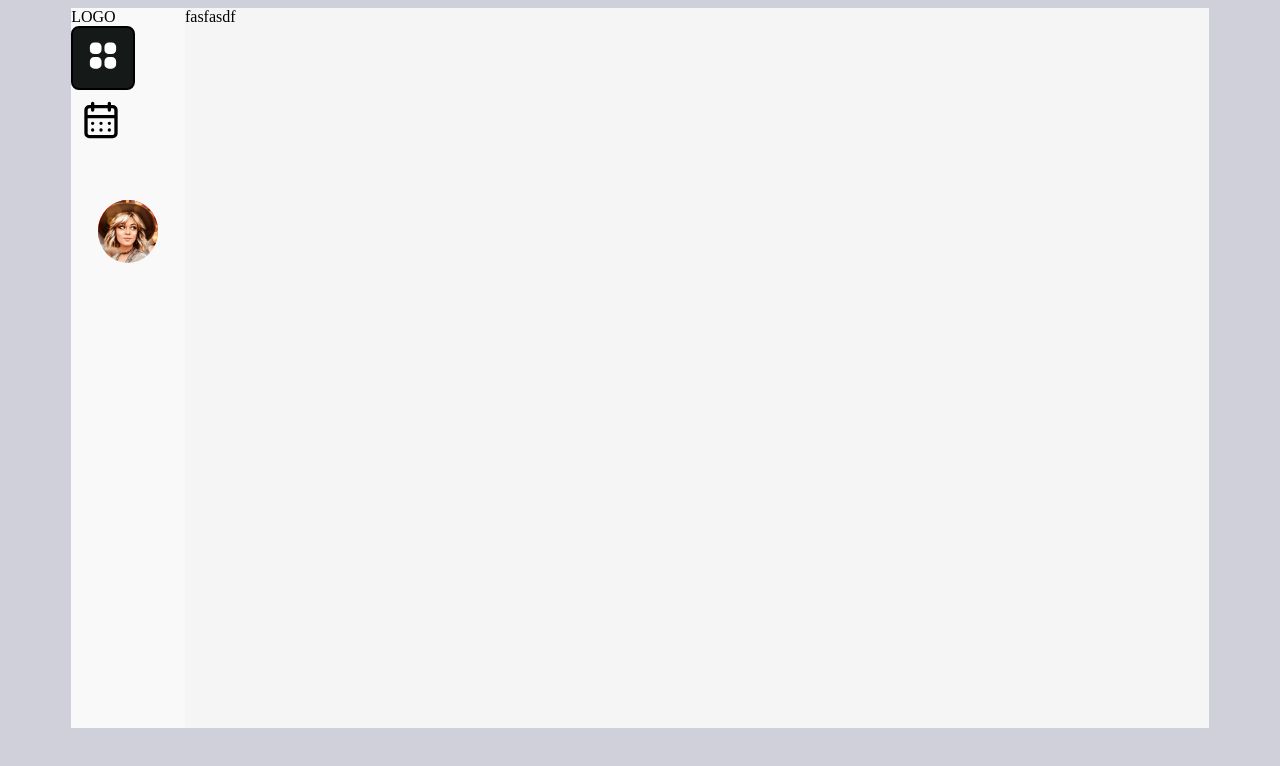
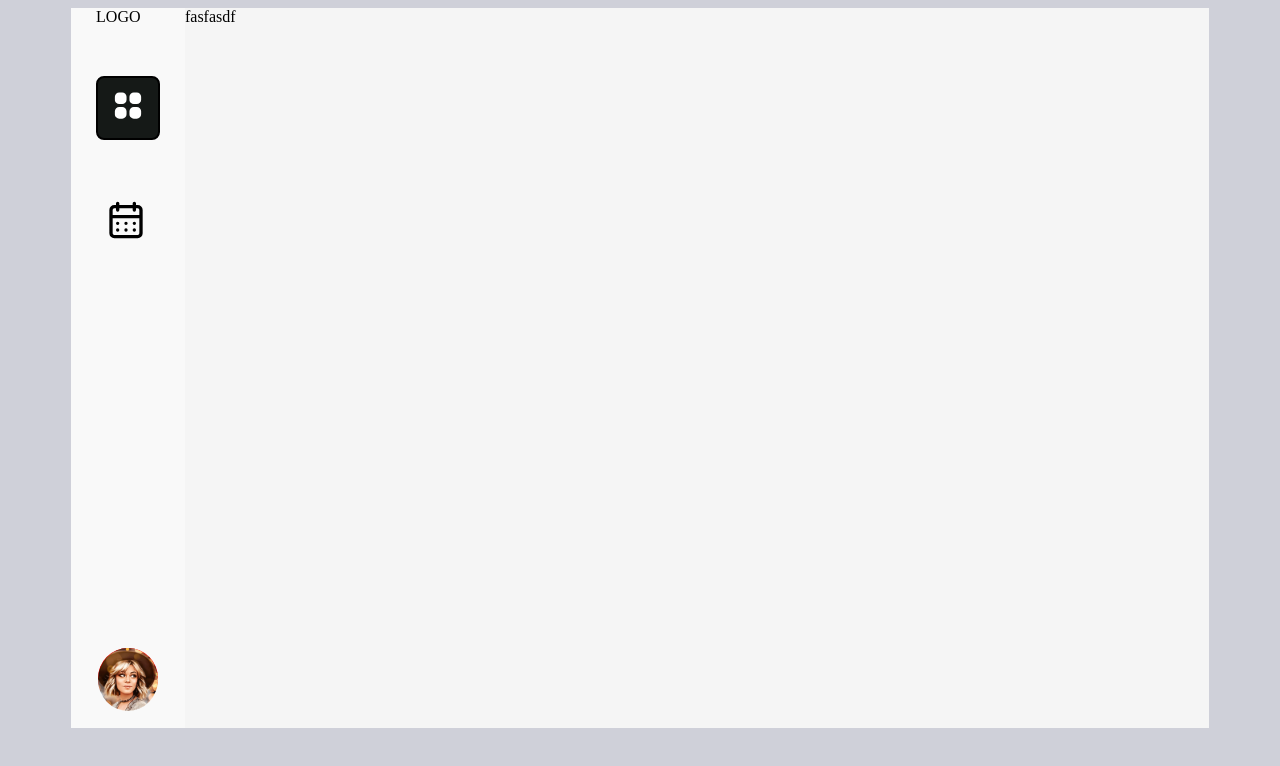
Before and after one commit to daasc/Diet, a Vue app: page / in a window 1280 px wide. Shown: the top 766 px of the page. Built offline with nearby package versions, Linux system fonts and the light colour scheme.

Commit message:
feat: fix menu

```diff
--- a/src/components/MenuComponent.vue
+++ b/src/components/MenuComponent.vue
@@ -97,7 +97,17 @@ nav {
     background-color: $color-menu;
     height: 90vh;
     gap: 50px;
-
+    align-items: center;
+    justify-content: space-between;
+    .navigation {
+      display: flex;
+      flex-direction: column;
+      align-content: center;
+      height: 80%;
+      .items {
+        display: flex;
+        flex-direction: column;
+        gap: 50px;
         .item {
           width: 40px;
           height: 40px;
@@ -115,6 +125,8 @@ nav {
           }
           svg {
             width: 100%;
+          }
+        }
       }
     }
   }
```
Lines whose indentation alone changed are shown as unchanged.
